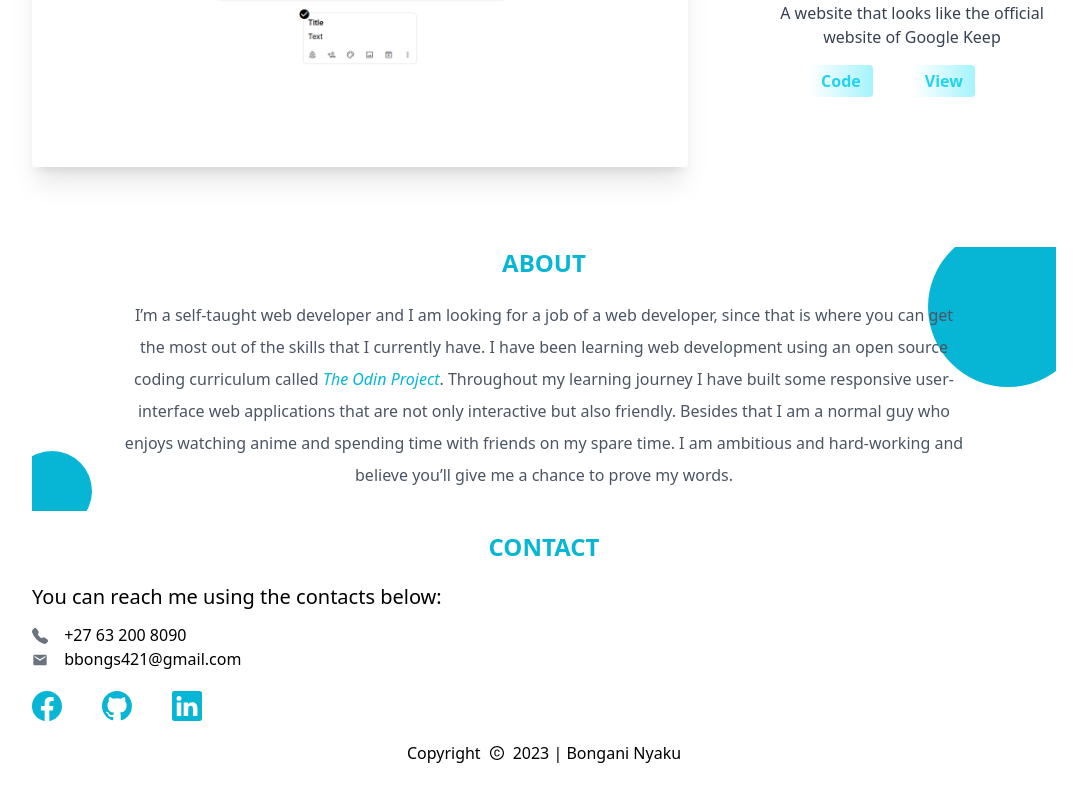
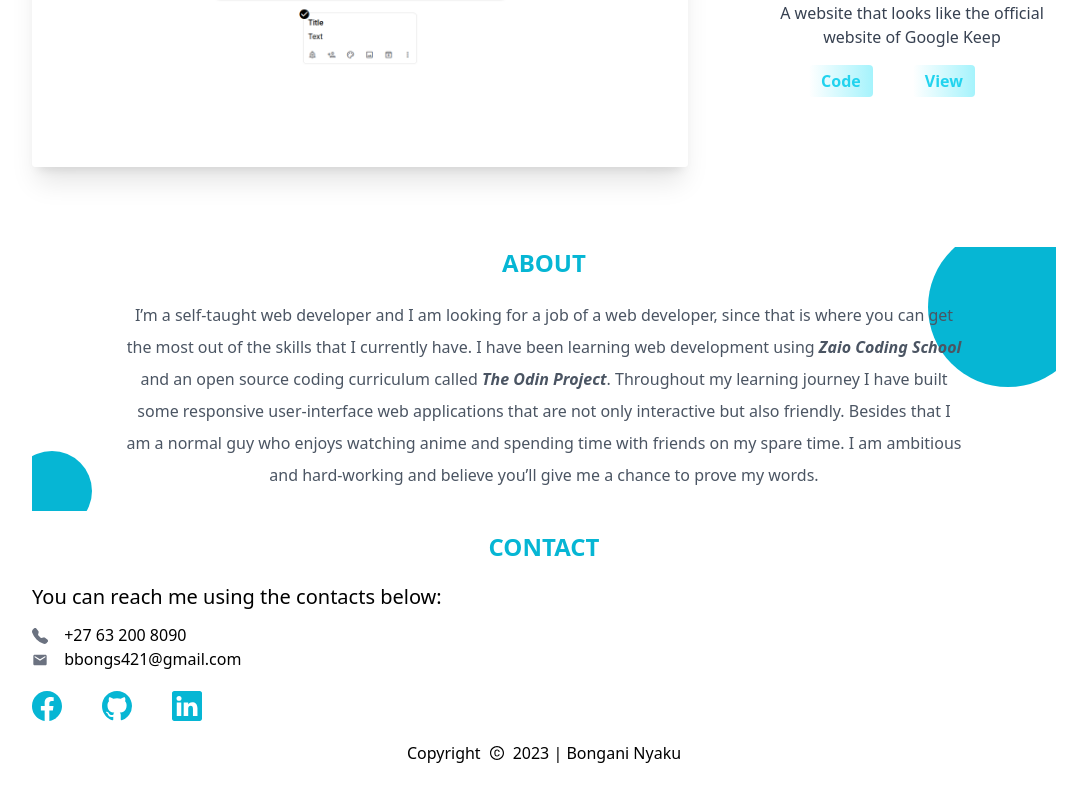
Before and after one commit to Bongani001/portfolio, a React (Vite) app: page / in a window 1280 px wide. Shown: the part 3093-3878 px from the top of the page, without its empty margins (96-1183 px from the left). Built offline with nearby package versions, Linux system fonts and the light colour scheme; a web font is replaced by a local one.

Commit message:
make links bold and remove cyan color

```diff
--- a/src/components/Layout/homepage/About.jsx
+++ b/src/components/Layout/homepage/About.jsx
@@ -4,7 +4,7 @@ const About = () => {
   return (
     <section id='about' className="relative overflow-hidden flex flex-col items-center px-2 top-right-section-corner-circle bottom-left-section-corner-circle">
         <h2 className='section-heading'>About</h2>
-        <p className='text-center z-10 text-gray-600 leading-loose py-5 md:w-5/6'>I’m a self-taught web developer and I am looking for a job of a web developer, since that is where you can get the most out of the skills that I currently have. I have been learning web development using an open source coding curriculum called <a href='http://www.theodinproject.com/' className='text-cyan-500 italic' target='_blank'>The Odin Project</a>. Throughout my learning journey I have built some responsive user-interface web applications that are not only interactive but also friendly. Besides that I am a normal guy who enjoys watching anime and spending time with friends on my spare time. I am ambitious and hard-working and believe you’ll give me a chance to prove my words.</p>
+        <p className='text-center z-10 text-gray-600 leading-loose py-5 md:w-5/6'>I’m a self-taught web developer and I am looking for a job of a web developer, since that is where you can get the most out of the skills that I currently have. I have been learning web development using <a href='http://www.zaio.io/' className='font-bold italic' target='_blank'>Zaio Coding School</a> and an open source coding curriculum called <a href='http://www.theodinproject.com/' className='font-bold italic' target='_blank'>The Odin Project</a>. Throughout my learning journey I have built some responsive user-interface web applications that are not only interactive but also friendly. Besides that I am a normal guy who enjoys watching anime and spending time with friends on my spare time. I am ambitious and hard-working and believe you’ll give me a chance to prove my words.</p>
     </section>
   )
 }
```
